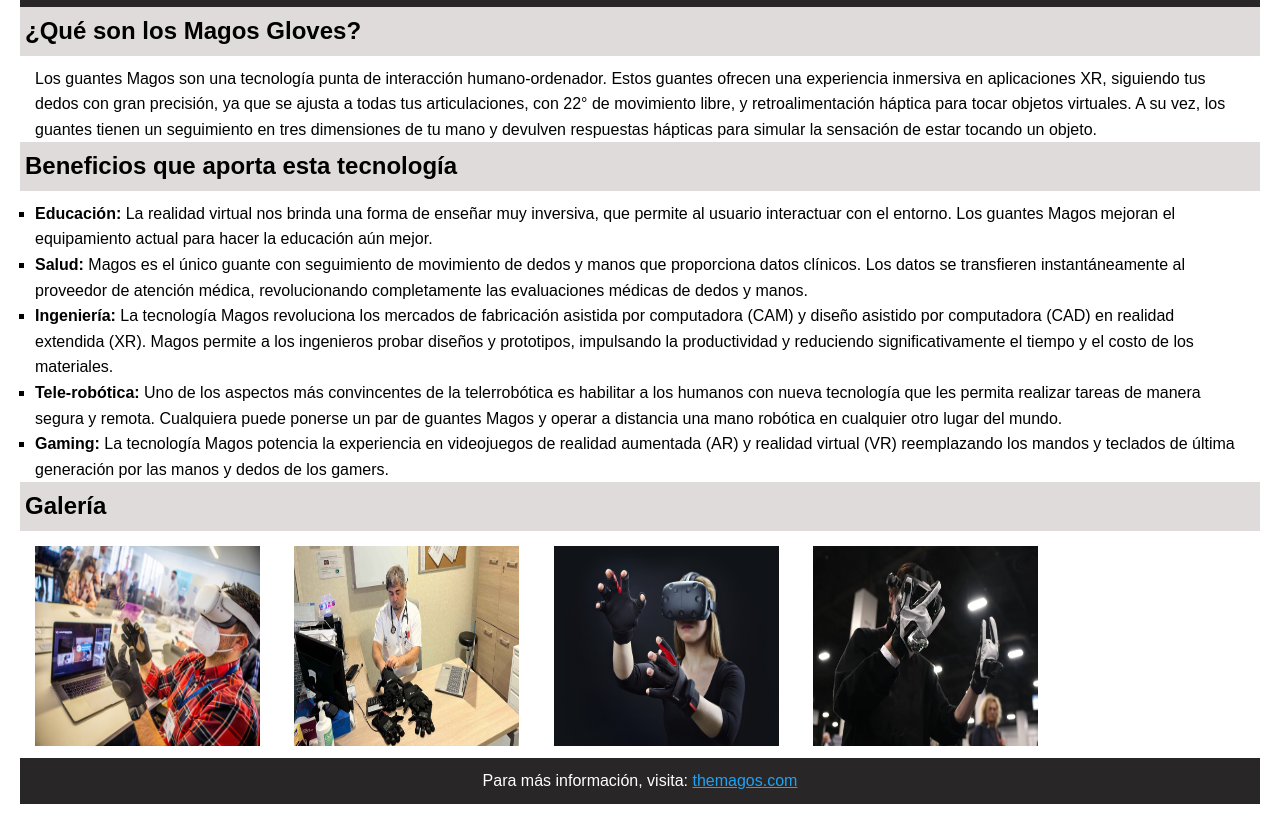
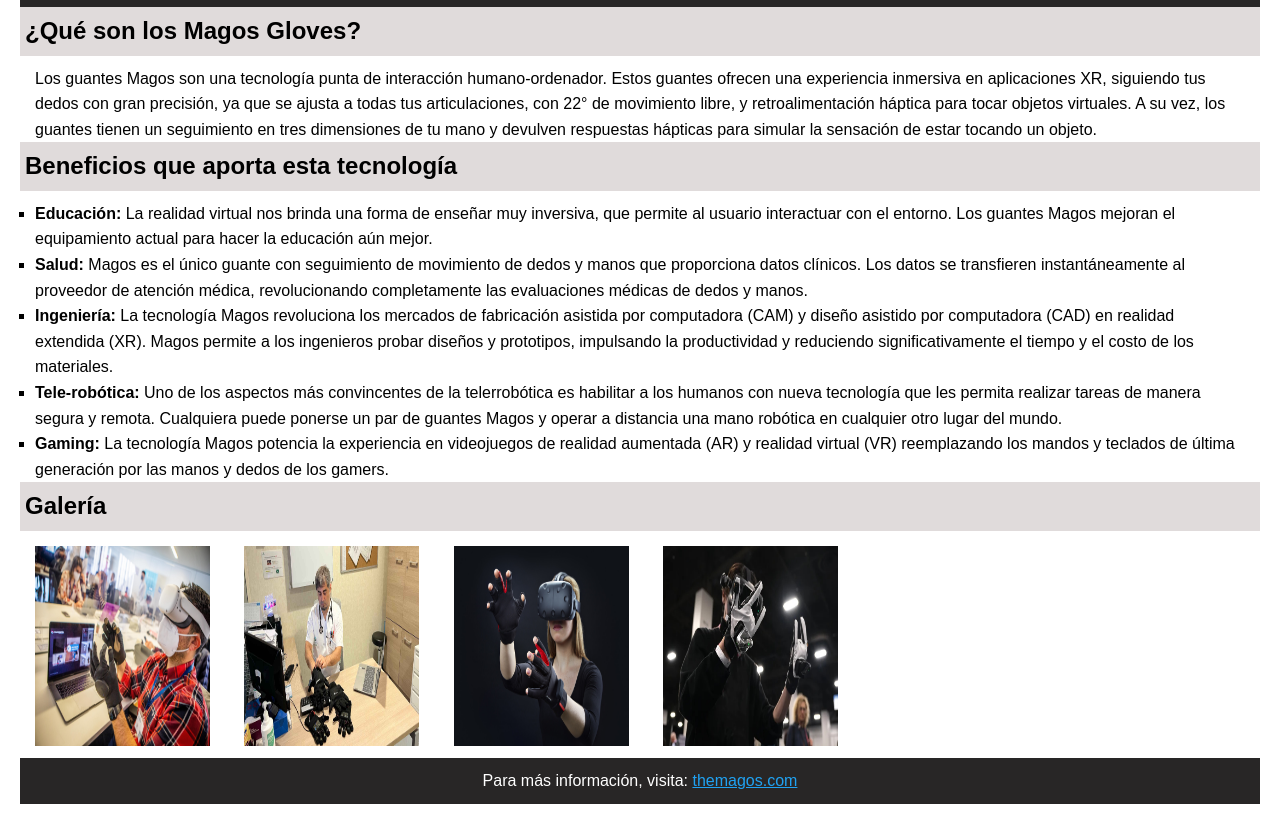
Before and after one commit to jgonzalezdeinf/Web-Magos, a plain HTML site: page index.html in a window 1280 px wide. Shown: the part 84-908 px from the top of the page. Drawn offline with Linux system fonts and the light colour scheme.

Commit message:
Update estilos.css

```diff
--- a/css/estilos.css
+++ b/css/estilos.css
@@ -55,7 +55,7 @@ section#gallery {
 
 section#gallery img {
   margin: 0 10px;
-  width: 225px;
+  width: 175px;
   height: 200px;
   justify-content: center;
 }
```
